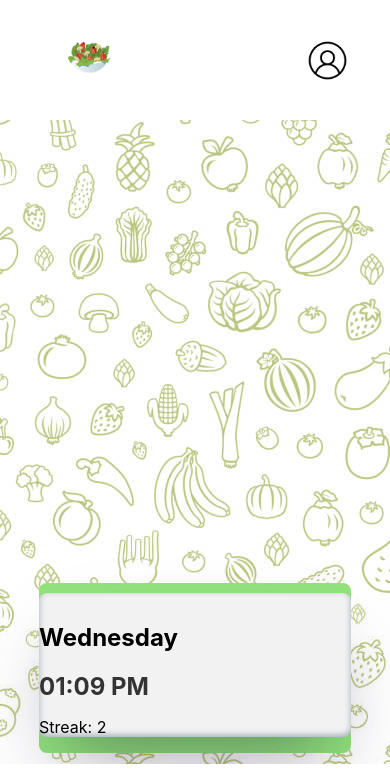
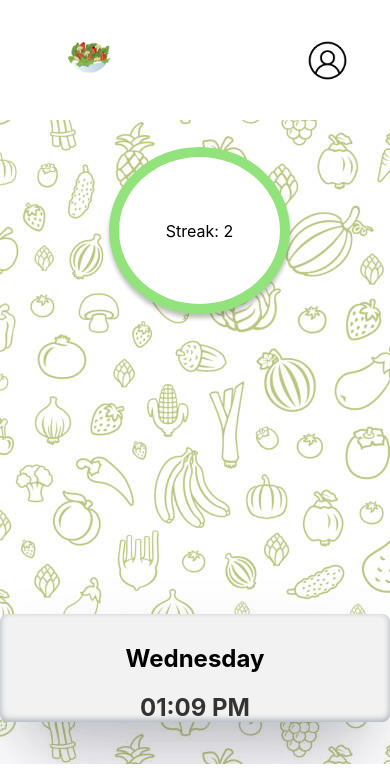
Before and after one commit to LarsWajer/JeBentWatJeEet, a React (Create React App) app: page / in a window 390 px wide. Shown: the top 777 px of the page. Built offline with nearby package versions, Linux system fonts and the light colour scheme; grey boxes are pictures that could not be loaded.

Commit message:
Cirkel toegevoegd(gebeurt nog niks met de cirkel)

```diff
--- a/src/App.css
+++ b/src/App.css
@@ -180,6 +180,28 @@ button:active {
   border-radius: 8px;
   margin-top: 60px;
 }
+.circle {
+  position: absolute;
+  border-radius: 50%;
+  background-color: white;
+  width: 161px;
+  height: 147px;
+  left: 109px;
+  top: 147px;
+  display: flex;
+  justify-content: center;
+  align-items: center;
+  border: 10px solid ;
+  border-color: #92e37c;
+
+}
+
+
+
+.streak_number{
+  position: absolute;
+  margin: 1px;
+} */
 .extraContent {
   max-width: 80vw;
   word-wrap: break-word;
@@ -236,6 +258,18 @@ button:active {
     padding-top: 10px;
     width: 100%;
   }
+
+  .circle{
+    position: absolute;
+    width: 161px;
+    height: 147px;
+    left: 109px;
+    top: 147px;
+    border-radius: 50%;
+    border: 10px solid #92e37c;
+    background: #FFFFFF;
+    box-shadow: 0px 4px 4px rgba(0, 0, 0, 0.25);
+ }
   .dashboard {
     width: 80vw;
   }
@@ -391,3 +425,18 @@ label {
     max-width: 80%;
   }
 }
+/*cirkel in drie delen*/
+@keyframes streak {
+  0% {
+    transform: rotate(0deg);
+    border-top-color: #92E37C;
+  }
+  50% {
+    transform: rotate(180deg);
+    border-top-color: #FFC300;
+  }
+  100% {
+    transform: rotate(360deg);
+    border-top-color: #92E37C;
+  }
+}
--- a/src/App.js
+++ b/src/App.js
@@ -64,7 +64,8 @@ function App() {
               <img src="/jbwjelogo.png" alt="logo" />
             </button>
           </div>
-          <div className="logo-middle"></div>
+          <div className="logo-middle">
+          </div>
           <div className="logo-right">
             <div className="dropdown">
               <button className="dropdown-button" onClick={toggleDropdown}>
--- a/src/Home.js
+++ b/src/Home.js
@@ -1,4 +1,6 @@
 import React, { useState, useEffect } from 'react';
+
+
 
 const Home = () => {
   const [time, setTime] = useState('');
@@ -62,9 +64,20 @@ const Home = () => {
     return daysDifference < 1;
   };
 
+  useEffect(() => {
+    const circle = document.getElementById('circle');
+    circle.classList.add(streak === 1 ? 'active' : 'inactive');
+  }, [streak]);
+
+
   return (
     <div className="container">
+         <div className="circle" id="circle">
+            <div class = "progress-bar"></div>
+            <span className='streak_number'>Streak: {streak}</span>
+          </div>
       <div className="dashboard">
+        </div>
 
         <div className="widget">
           <h2>
@@ -73,10 +86,10 @@ const Home = () => {
           <div className="clock">
             <span className="time">{time}</span>
           </div>
-          <p>Streak: {streak}</p>
+          {/* <p>Streak: {streak}</p> */}
         </div>
       </div>
-    </div>
+
   );
 };
 
```
